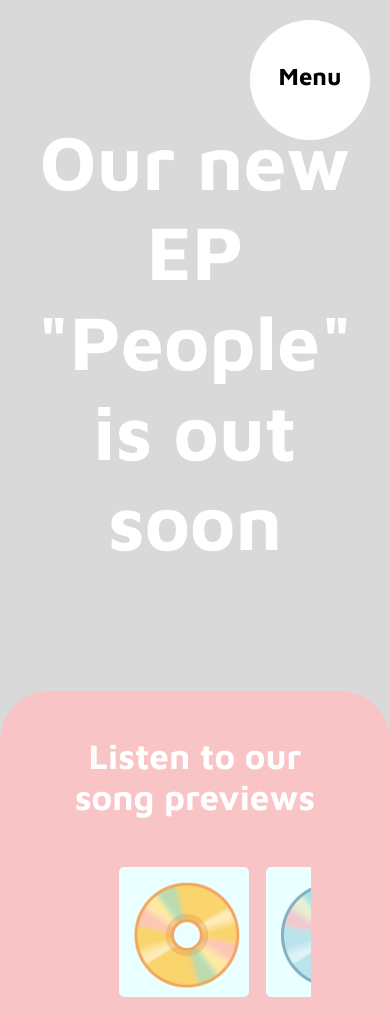
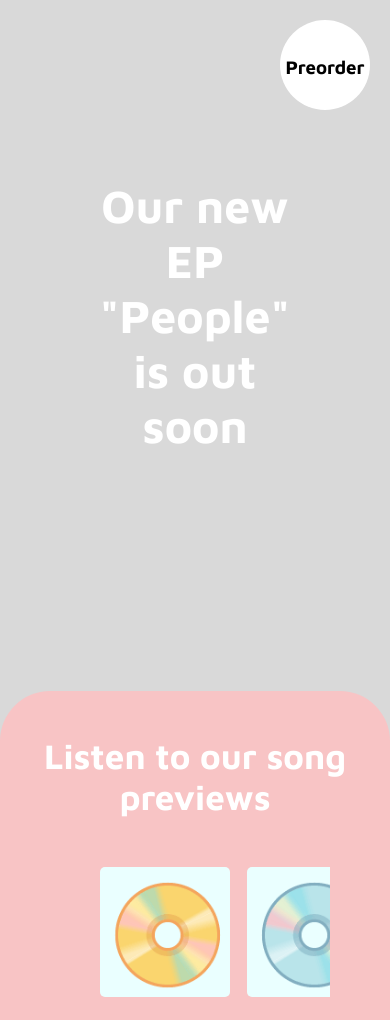
Before and after one commit to sarigu/ep-page, a plain HTML site: page index.html in a window 390 px wide. Shown: the top 1020 px of the page. Drawn offline with Linux system fonts and the light colour scheme.

Commit message:
added styling for smaller devices

```diff
--- a/app.js
+++ b/app.js
@@ -9,12 +9,12 @@ let somethingsilhouette = document.querySelector("#somethingsilhouette");
 
 function openNav() {
   document.querySelector("#full-menu").style.height = "100%";
-  document.querySelector("#menu").style.display = "none";
+  document.querySelector("#preorder").style.display = "none";
 }
 
 function closeNav() {
   document.querySelector("#full-menu").style.height = "0%";
-  document.querySelector("#menu").style.display = "block";
+  document.querySelector("#preorder").style.display = "block";
 }
 
 
--- a/index.html
+++ b/index.html
@@ -14,25 +14,15 @@
   <div id="full-menu" class="overlay">
     <a href="javascript:void(0)" class="closebtn" onclick="closeNav()">&times;</a>
     <div class="overlay-content">
-      <a href=".bg-pink ">
-        <h1>Song Previews</h1>
-      </a>
-      <a href=".bg-linen">
-        <h1>Song Inspirations</h1>
-      </a>
-      <a href=".bg-green">
-        <h1>About Us</h1>
-      </a>
-      <a href=".bg-grey ">
-        <h1>Gigs</h1>
-      </a>
-      <a href="#">
-        <h1>Preoder our EP</h1>
-      </a>
+      <h1>Preorder our new EP "People"</h1>
+      <h3>Get it on</h3>
+      <a href="#">iTunes</a>
+      <a href="#">Elgiganten</a>
+      <a href="#">Amazon</a>
     </div>
   </div>
-  <div id="menu" onclick="openNav()">
-    <h2>Menu</h2>
+  <div id="preorder" onclick="openNav()">
+    <h3>Preorder</h3>
   </div>
   <section class="hero-section spacing">
     <div>
@@ -43,6 +33,7 @@
   </section>
   <section class="bg-pink ">
     <div class="spacing">
+      <div id="preview-container">
         <h1>
           Listen to our song previews
         </h1>
@@ -54,7 +45,7 @@
 
         </ul>
       </div>
-
+    </div>
     <svg>
       <path id="path1" d="M10,10 L50,100 L90,50"></path>
     </svg>
@@ -70,8 +61,7 @@
     </p>
 
     <p id="alt-band-txt">
-      Every song on our new EP “People” was inspired by people we have met throughout the last year. Find out more about
-      the people and stories behind the songs down below.
+      Every song on our new EP “People” was inspired by people we have met throughout the last year
     </p>
 
     <div class="intro-container">
--- a/style.css
+++ b/style.css
@@ -9,7 +9,7 @@ body {
 }
 
 
-#menu{
+#preorder{
   background-color: white;
   width:120px;
   height:120px;
@@ -20,13 +20,12 @@ body {
   z-index: 1;
 }
 
-
-#menu h2{
+#preorder h3{
   text-align: center;
-  margin-top:35%;
+  margin-top:40%;
 }
 
-#menu:hover{
+#preorder:hover{
   cursor: pointer;
   color: #7e7e7e;
 }
@@ -45,12 +44,13 @@ body {
 
 .overlay-content {
   position: relative;
-  top: 15%;
+  top: 25%;
   width: 100%;
   text-align: center;
 }
 
 .overlay a {
+  padding:10px;
   text-decoration: none;
   color:black;
   display: block;
@@ -84,14 +84,11 @@ section {
   border-top-right-radius: 50px;
   border-top-left-radius: 50px;
   margin-top: -50px;
-  overflow: hidden;
-
 }
 
 h1 {
   margin-bottom: 50px;
   font-size: 35px;
-
 }
 
 h1,
@@ -151,12 +148,17 @@ p {
 
 /* //// Song Section //// */
 
+#preview-container{
+  display: flex;
+  flex-direction: column;
+  justify-items: center;
+}
+
 .song-container {
-  margin: 50px auto;
+  margin: 20px auto;
   list-style: none;
   overflow: auto;
   white-space: nowrap;
-  width: 70%;
 }
 
 .song-container li {
@@ -327,28 +329,79 @@ path {
 
 /* //// Media Queries ////*/
 
-@media (max-width: 391px) {
-  #intro-band-txt {
-    display: none;
-  }
-
-  #alt-band-txt {
-    display: block;
-  }
-
-  #socials * {
-    padding: 5px;
+@media (max-width: 1500px) {
+  .spacing {
+    padding: 4vw 15vw 4vw 15vw;
   }
 }
 
+@media (max-width: 991.98px) {
+  .intro-container {
+    width: 100%;
+  }
+
+  .hero-section {
+    background-size: 48%;
+  }
+
+  #people2, #people3, #people4{
+    background-size: 43%;
+  }
+
+  .song-container {
+    width:70%;
+  }
+}
+
+@media (max-width: 767.98px) {
+
+  .hero-section {
+    background-size: 68%;
+  }
+
+  #people2, #people3, #people4{
+    background-size: 63%;
+  }
+
+  #names ul {
+    padding:0;
+    margin: 0;
+  }
+
+  .hero-section h1, #people2 h1, #people3 h1, #people4 h1 {
+    font-size: 3.25em !important;
+  }
+
+}
+
+
 /* Extra small devices (portrait phones, less than 576px) */
 @media (max-width: 575.98px) {
+
+  #preorder{
+    width:90px;
+    height:90px;
+  }
+
+  #preorder h3{
+    text-align: center;
+    margin-top:40%;
+  }
+
   h1 {
     margin-bottom: 30px;
   }
 
   .spacing {
     padding: 4vw 8vw 4vw 8vw;
+  }
+
+  .hero-section {
+    background-size: 78%;
+  }
+
+  #people2, #people3, #people4{
+    background-size: 73%;
   }
 
   /* display intro differently */
@@ -380,16 +433,31 @@ path {
   #intro-txt {
     width: 100%;
   }
-}
 
-@media (max-width: 991.98px) {
-  .intro-container {
-    width: 100%;
+  #gigs h3 {
+    margin: 40px 30px 40px 30px;
   }
 }
 
-@media (max-width: 1500px) {
-  .spacing {
-    padding: 4vw 15vw 4vw 15vw;
+@media (max-width: 391px) {
+    section {
+    height: 150vh;
   }
+
+  .hero-section h1, #people2 h1, #people3 h1, #people4 h1 {
+    font-size: 2.9em !important;
+  }
+
+  #socials * {
+    padding: 5px;
+  }
+  #intro-band-txt {
+    display: none;
+  }
+
+  #alt-band-txt {
+    display: block;
+  }
+
+
 }
```
Lines whose indentation alone changed are shown as unchanged.
